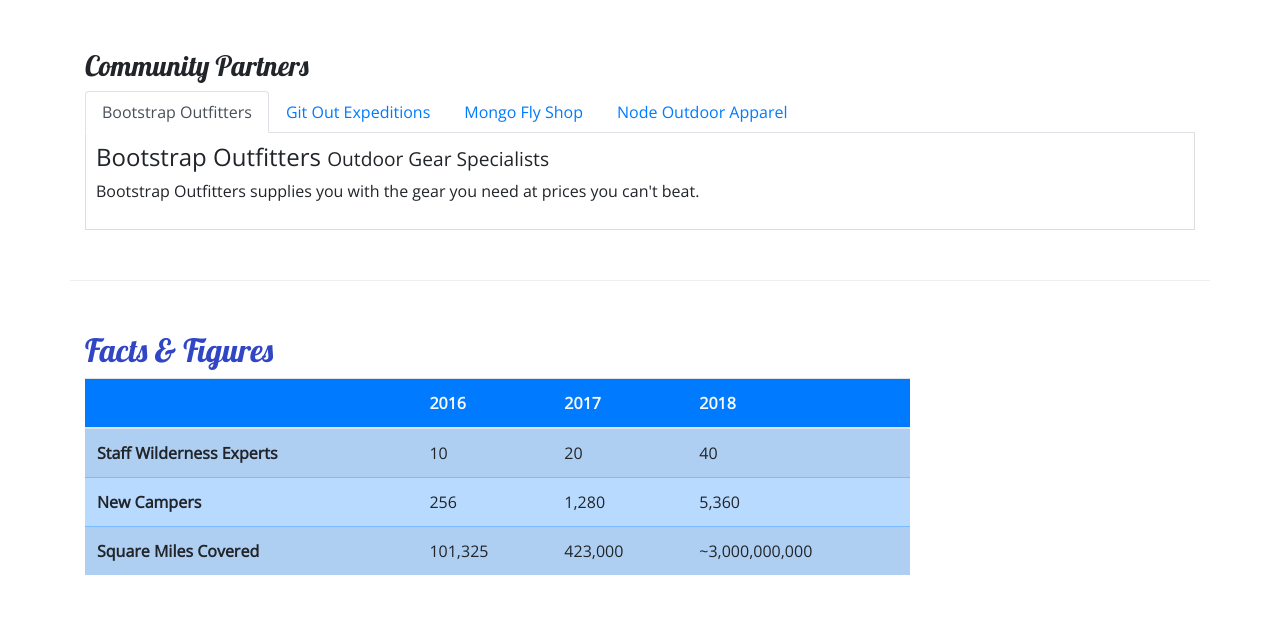
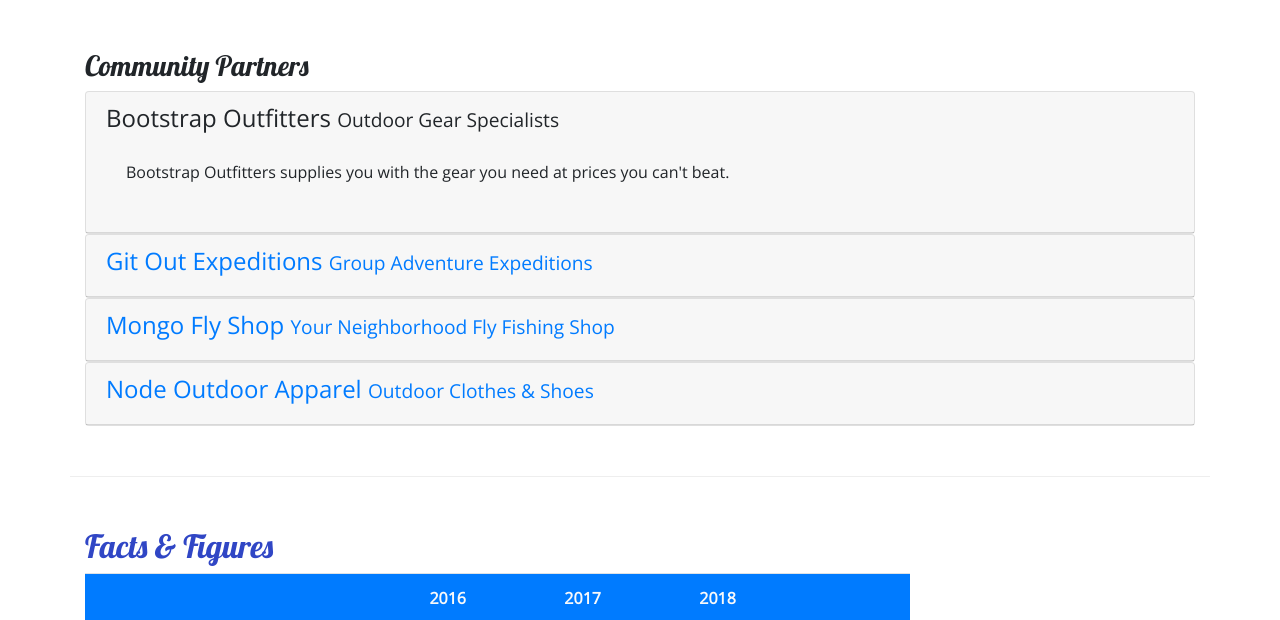
Before and after one commit to YoungKim11/nucamp, a website: page aboutus.html in a window 1280 px wide. Shown: the part 814-1434 px from the top of the page. Drawn offline with nearby package versions, Linux system fonts and the light colour scheme.

Commit message:
collapse and accordion

```diff
--- a/aboutus.html
+++ b/aboutus.html
@@ -101,37 +101,63 @@
         <div class="row row-content">
             <div class="col">
                 <h3>Community Partners</h3>
-                <ul class="nav nav-tabs">
-                    <li class="nav-item">
-                        <a class="nav-link active" href="#bootstrap" role="tab" data-toggle="tab">Bootstrap Outfitters</a>
-                    </li>
-                    <li class="nav-item">
-                        <a class="nav-link" href="#git" role="tab" data-toggle="tab">Git Out Expeditions</a>
-                    </li>
-                    <li class="nav-item">
-                        <a class="nav-link" href="#mongo" role="tab" data-toggle="tab">Mongo Fly Shop</a>
-                    </li>
-                    <li class="nav-item">
-                        <a class="nav-link" href="#node" role="tab" data-toggle="tab">Node Outdoor Apparel</a>
-                    </li>
-                </ul>
 
-                <div class="tab-content">
-                    <div role="tabpanel" class="tab-pane fade show active" id="bootstrap">
-                        <h4>Bootstrap Outfitters <small>Outdoor Gear Specialists</small></h4>
-                        <p class="d-none d-sm-block">Bootstrap Outfitters supplies you with the gear you need at prices you can't beat.</p>
+                <div id="accordion">
+                    <div class="card">
+                        <div role="tab" class="card-header" >
+                            <h4>
+                                <a data-toggle="collapse" data-target="#bootstrap">
+                                    Bootstrap Outfitters <small>Outdoor Gear Specialists</small>
+                                </a>
+                            </h4>
+                            <div class="collapse show" id="bootstrap" data-parent="#accordion">
+                                <div class="card-body">
+                                    <p class="d-none d-sm-block">Bootstrap Outfitters supplies you with the gear you need at prices you can't beat.</p>
+                                </div>
+                            </div>
+                        </div>
                     </div>
-                    <div role="tabpanel" class="tab-pane fade" id="git">
-                        <h4>Git Out Expeditions <small>Group Adventure Expeditions</small></h4>
-                        <p class="d-none d-sm-block">Join Git Out Expeditions to explore new horizons with a group of other adventurers!</p>
+                    <div class="card">
+                        <div role="tab" class="card-header">
+                            <h4>
+                                <a class="collapsed" data-toggle="collapse" data-target="#git">
+                                    Git Out Expeditions <small>Group Adventure Expeditions</small>
+                                </a>
+                            </h4>
+                            <div class="collapse" id="git" data-parent="#accordion">
+                                <div class="card-body">
+                                    <p class="d-none d-sm-block">Join Git Out Expeditions to explore new horizons with a group of other adventurers!</p>
+                                </div>
+                            </div>
+                        </div>
                     </div>
-                    <div role="tabpanel" class="tab-pane fade" id="mongo">
-                        <h4>Mongo Fly Shop <small>Your Neighborhood Fly Fishing Shop</small></h4>
-                        <p class="d-none d-sm-block">Need a new fishing pole, a tacklebox, or flies of all kinds? Stop by Mongo Fly Shop.</p>
+                    <div class="card">
+                        <div role="tab" class="card-header">
+                            <h4>
+                                <a class="collapsed" data-toggle="collapse" data-target="#mongo">
+                                    Mongo Fly Shop <small>Your Neighborhood Fly Fishing Shop</small>
+                                </a>
+                            </h4>
+                            <div class="collapse" id="mongo" data-parent="#accordion">
+                                <div class="card-body">
+                                    <p class="d-none d-sm-block">Need a new fishing pole, a tacklebox, or flies of all kinds? Stop by Mongo Fly Shop.</p>
+                                </div>
+                            </div>
+                        </div>
                     </div>
-                    <div role="tabpanel" class="tab-pane fade" id="node">
-                        <h4>Node Outdoor Apparel <small>Outdoor Clothes & Shoes</small></h4>
-                        <p class="d-none d-sm-block">From polar fleeces to swimsuits, hiking boots to waders, a visit to Node will be sure to get you covered.</p>
+                    <div class="card">
+                        <div role="tab" class="card-header">
+                            <h4>
+                                <a class="collapsed" data-toggle="collapse" data-target="#node">
+                                    Node Outdoor Apparel <small>Outdoor Clothes & Shoes</small>
+                                </a>
+                            </h4>
+                            <div class="collapse" id="node" data-parent="#accordion">
+                                <div class="card-body">
+                                    <p class="d-none d-sm-block">From polar fleeces to swimsuits, hiking boots to waders, a visit to Node will be sure to get you covered.</p>
+                                </div>
+                            </div>
+                        </div>
                     </div>
                 </div>
             </div>
--- a/css/styles.css
+++ b/css/styles.css
@@ -38,8 +38,12 @@
     min-height: 200px;
 }
 
-.tab-content {
+/* .tab-content {
     border: 1px solid #DDD;
     border-top: none;
     padding: 10px;
+} */
+
+a, a:hover {
+    text-decoration: none;
 }
```
